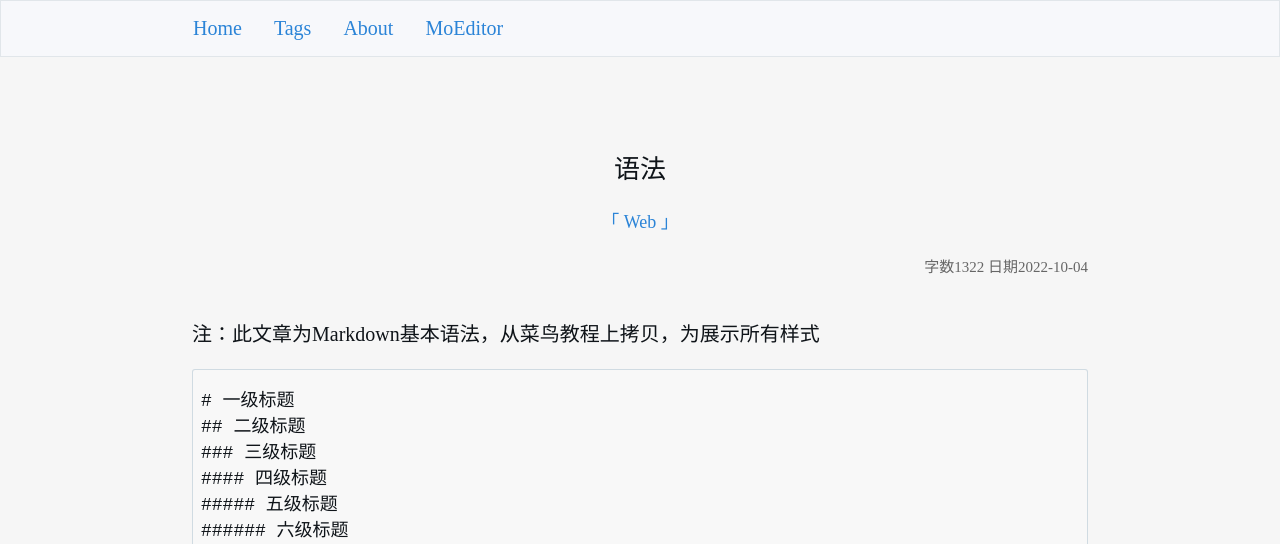
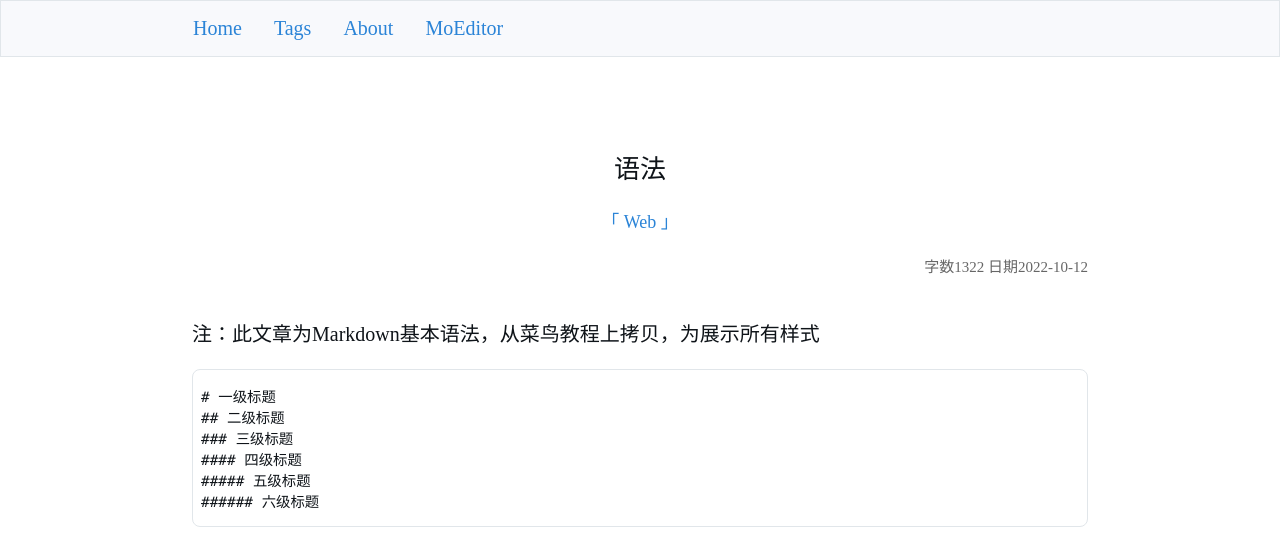
Before and after one commit to nowcube/nowcube.github.io, a plain HTML site: page Web/语法.html in a window 1280 px wide. Shown: the top 544 px of the page. Drawn offline with Linux system fonts and the light colour scheme; a web font is replaced by a local one.

Commit message:
change bgc && nav font-size

```diff
--- a/Web/语法.html
+++ b/Web/语法.html
@@ -28,7 +28,7 @@
     <div class="content">
         <p class="title">语法</p>
         <p class="tag"><a href="../tags.html#Web">「 Web 」</a></p>
-        <p class="char-counter">字数1322 日期2022-10-04</p>
+        <p class="char-counter">字数1322 日期2022-10-12</p>
         <p>注：此文章为Markdown基本语法，从菜鸟教程上拷贝，为展示所有样式</p>
 <pre><code># 一级标题
 ## 二级标题
--- a/article.css
+++ b/article.css
@@ -11,20 +11,26 @@
 
 
 body {
-    background-color: #f6f6f6;
+    /* background-color: #f6f6f6; */
     color: #333333;
     font-family: 'LXGWWenKaiLite', serif;
 }
 
 code {
-    background-color: #f8f8f8;
+    /* background-color: #f8f8f8; */
     display: flex;
     flex-direction: column;
     margin: 20px 0;
     padding: 15px 8px;
-    border: 1px solid #5c88a442;
-    border-radius: 3px;
+    /* border: 1px solid #5c88a442; */
+    /* border-radius: 3px; */
     overflow: auto;
+    font-size: 0.9rem;
+    border-radius: 8px;
+    border-width: thin;
+    border-style: solid;
+    border-color: #e1e6ea;
+    font-family: Consolas, Monaco, Lucida Console, Liberation Mono, DejaVu Sans Mono, Bitstream Vera Sans Mono, Courier New, monospace;
 }
 
 kbd {
--- a/tags.css
+++ b/tags.css
@@ -10,7 +10,7 @@
 }
 
 body {
-    background-color: #f6f6f6;
+    /* background-color: #f6f6f6; */
     font-family: 'LXGWWenKaiLite', serif;
 }
 
@@ -218,4 +218,7 @@ li {
         font-size: 18px;
     }
 
+    .link-group a {
+        font-size: 16px;
+    }
 }
```
Also changed, not shown: index.html (+13 -13 lines), tags.html (+17 -17 lines).
